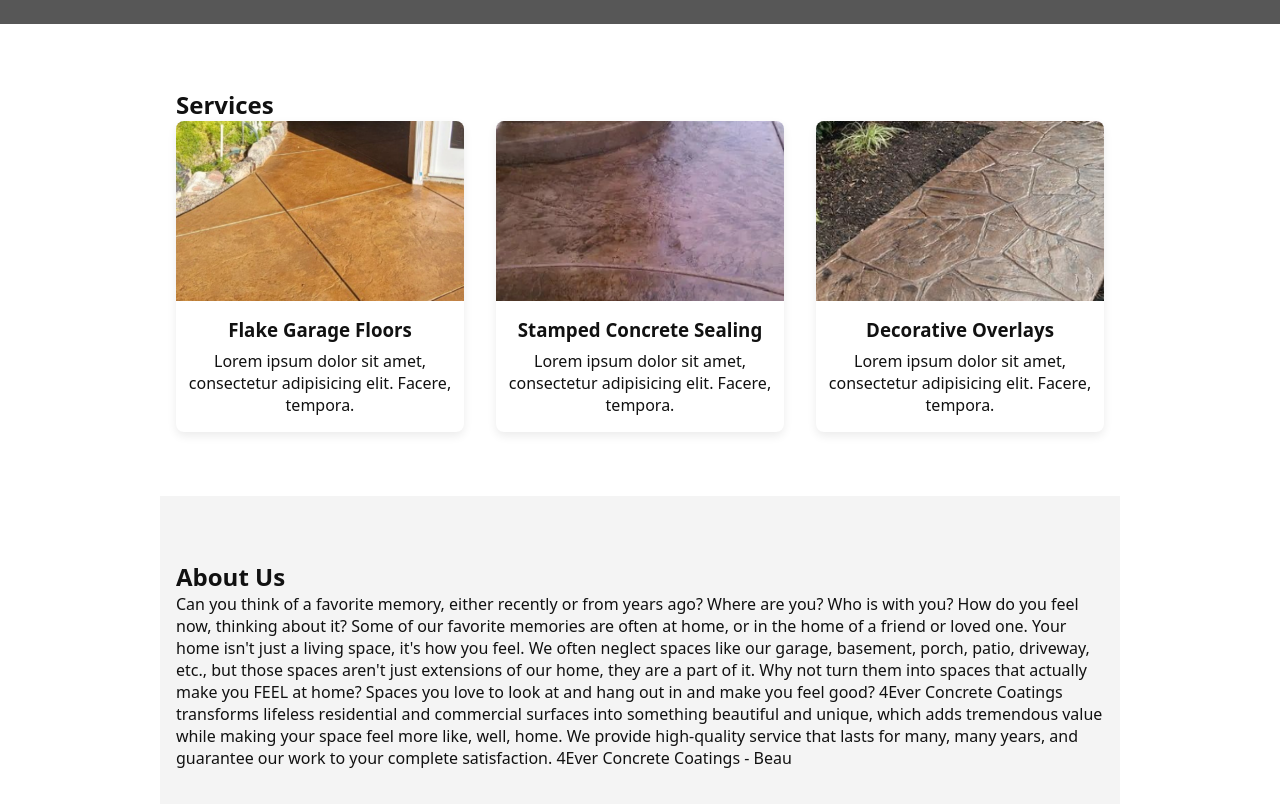
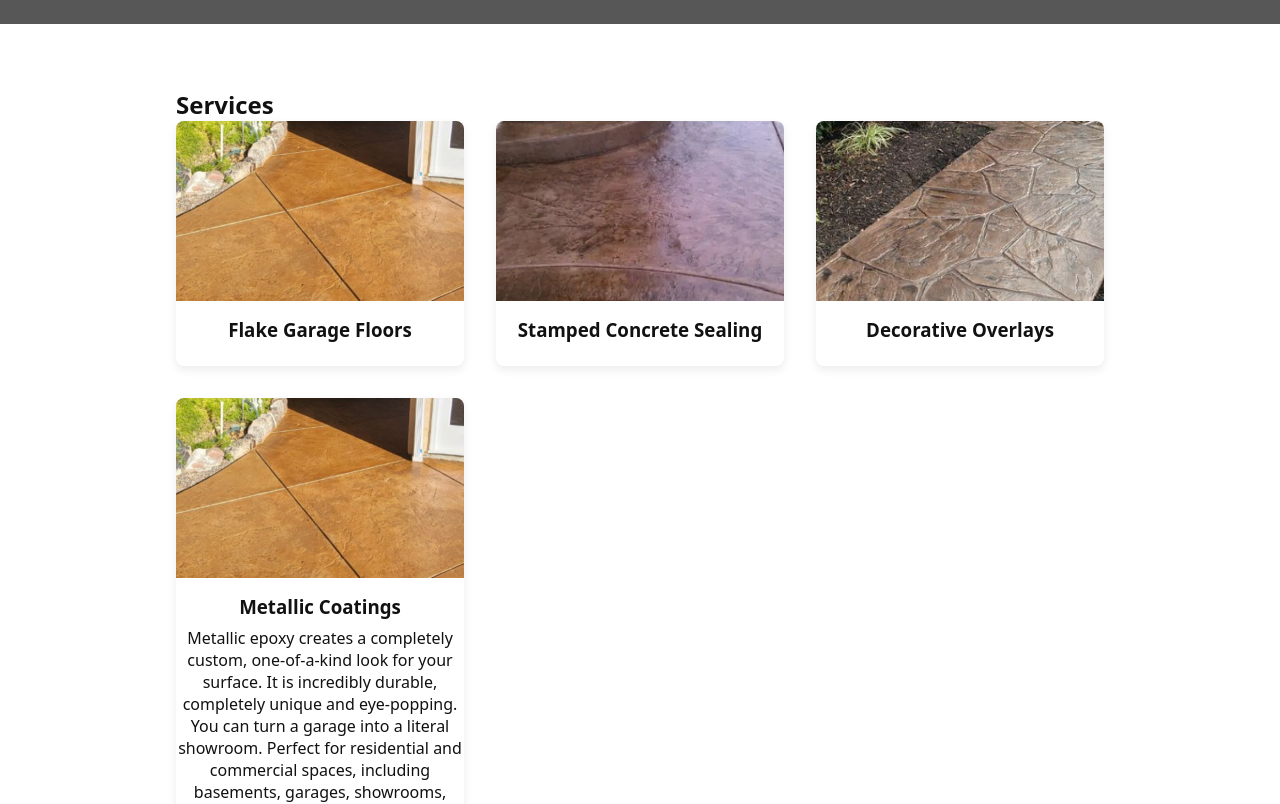
Before and after one commit to DeftVision/a-deifel, a React (Vite) app in the folder my-app/: page / in a window 1280 px wide. Shown: the part 600-1404 px from the top of the page. Built offline with nearby package versions, Linux system fonts and the light colour scheme; grey boxes are pictures that could not be loaded.

Commit message:
Adds metallic coatings service
Introduces a new "Metallic Coatings" service to the website.
This includes adding the service to the data array in the Services component, along with corresponding image and descriptive text.
Also, renames the logo file for better clarity.

```diff
--- a/my-app/src/components/Navbar.jsx
+++ b/my-app/src/components/Navbar.jsx
@@ -12,7 +12,7 @@ import ListItem from '@mui/material/ListItem';
 import ListItemButton from '@mui/material/ListItemButton';
 import ListItemText from '@mui/material/ListItemText';
 import Box from '@mui/material/Box';
-import logo from '../assets/4Ever Concrete Coatings Logo.png';
+import logo from '../assets/Logo.png';
 
 const navLinks = [
     { label: 'Services', href: '#services' },
--- a/my-app/src/components/Services.jsx
+++ b/my-app/src/components/Services.jsx
@@ -1,13 +1,16 @@
 import s1 from '../assets/21.png';
 import s2 from '../assets/22.png';
 import s3 from '../assets/23.png';
+import s4 from '../assets/21.png';
+
 
 
 export default function Services() {
     const data = [
-        { img: s1, title: 'Flake Garage Floors' },
-        { img: s2, title: 'Stamped Concrete Sealing' },
-        { img: s3, title: 'Decorative Overlays' },
+        { img: s1, title: 'Flake Garage Floors', text: '' },
+        { img: s2, title: 'Stamped Concrete Sealing', text: '' },
+        { img: s3, title: 'Decorative Overlays', text: '' },
+        { img: s4, title: 'Metallic Coatings', text: 'Metallic epoxy creates a completely custom, one-of-a-kind look for your surface. It is incredibly durable, completely unique and eye-popping.  You can turn a garage into a literal showroom.  Perfect for residential and commercial spaces, including basements, garages, showrooms, bathrooms, kitchens, entryways and lobbies.' },
     ];
 
     return (
@@ -15,11 +18,11 @@ export default function Services() {
             <h2>Services</h2>
 
             <div className="cards">
-                {data.map(({ img, title }) => (
+                {data.map(({ img, title, text }) => (
                     <article className="card" key={title}>
                         <img src={img} alt={title} />
                         <h3>{title}</h3>
-                        <p>Lorem ipsum dolor sit amet, consectetur adipisicing elit. Facere, tempora.</p>
+                        <p>{text}</p>
                     </article>
                 ))}
             </div>
```
Also changed, not shown: my-app/src/assets/Logo.png (renamed from my-app/src/assets/4Ever Concrete Coatings Logo.png).
